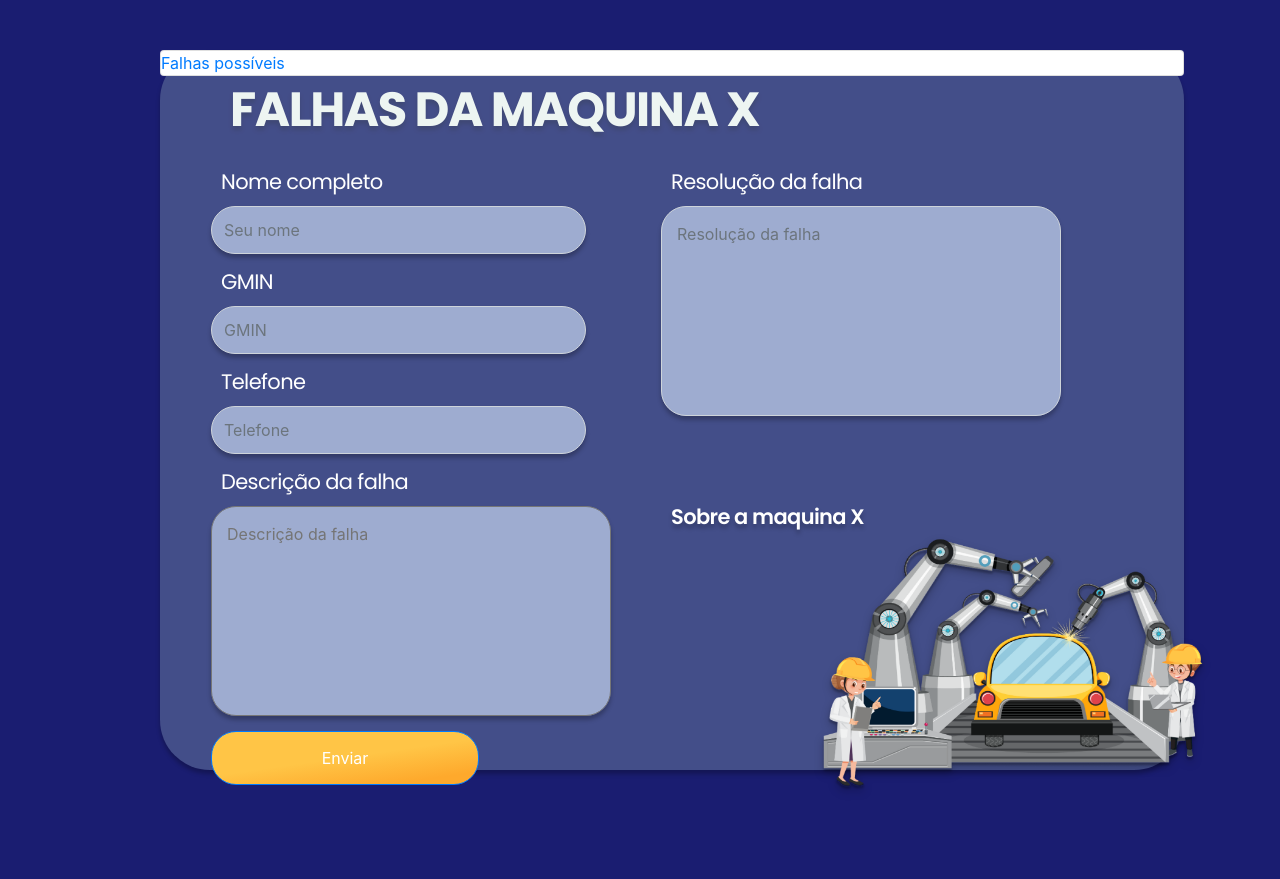
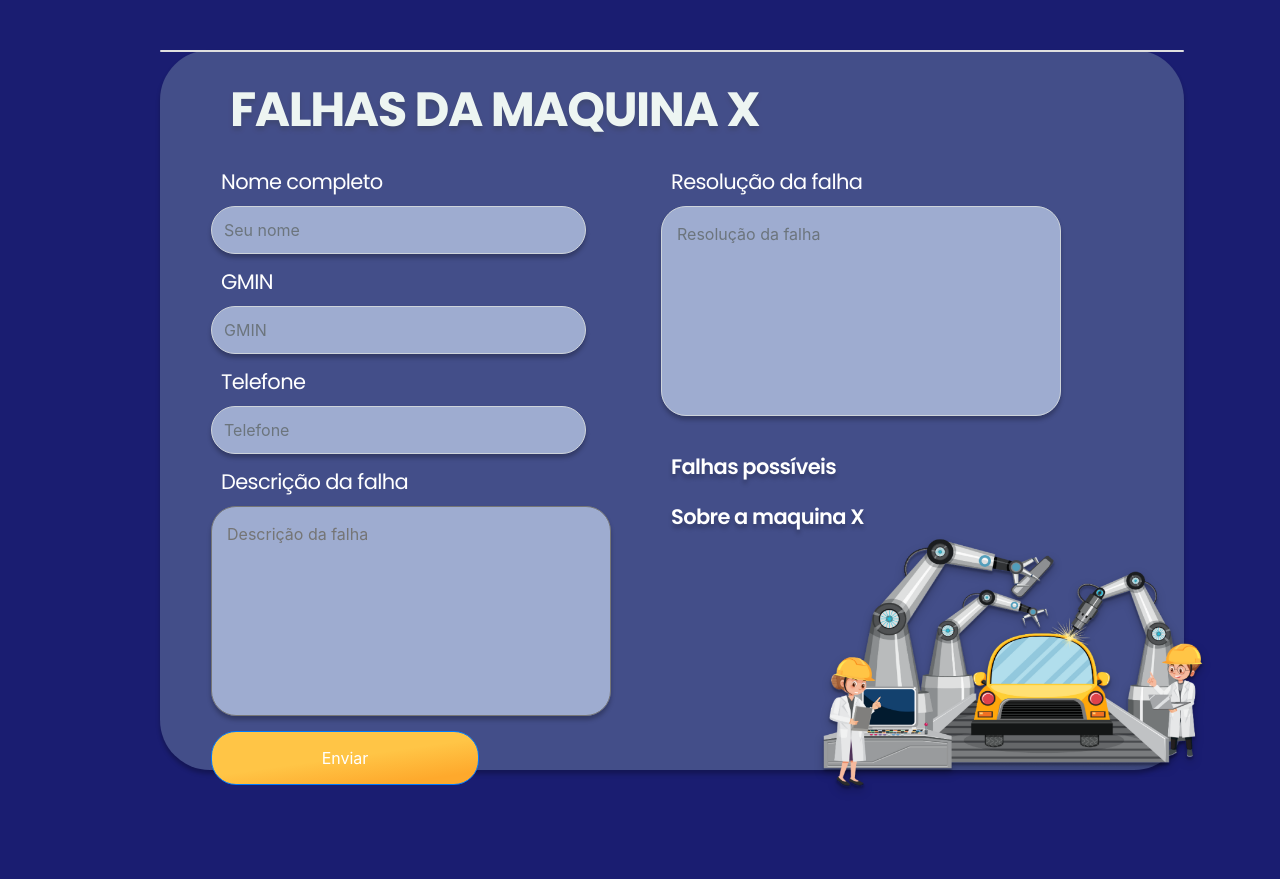
Before and after one commit to sbieel/sbieel.github.io, a plain HTML site: page index.html in a window 1280 px wide. Drawn offline with Linux system fonts and the light colour scheme.

Commit message:
Update index.css

```diff
--- a/css/index.css
+++ b/css/index.css
@@ -220,6 +220,26 @@ color: #FFFFFF;
 
 text-shadow: 0px 4px 4px rgba(0, 0, 0, 0.25);
 }
+#falhacomum{
+        position: absolute;
+width: 204px;
+height: 32px;
+left: 510px;
+top: 400px;
+
+font-family: 'Poppins';
+font-style: normal;
+font-weight: 600;
+font-size: 21px;
+line-height: 32px;
+/* identical to box height */
+letter-spacing: -0.03em;
+
+color: #FFFFFF;
+
+text-shadow: 0px 4px 4px rgba(0, 0, 0, 0.25);
+}
+
 #imagea{
 position: absolute;
 
```
